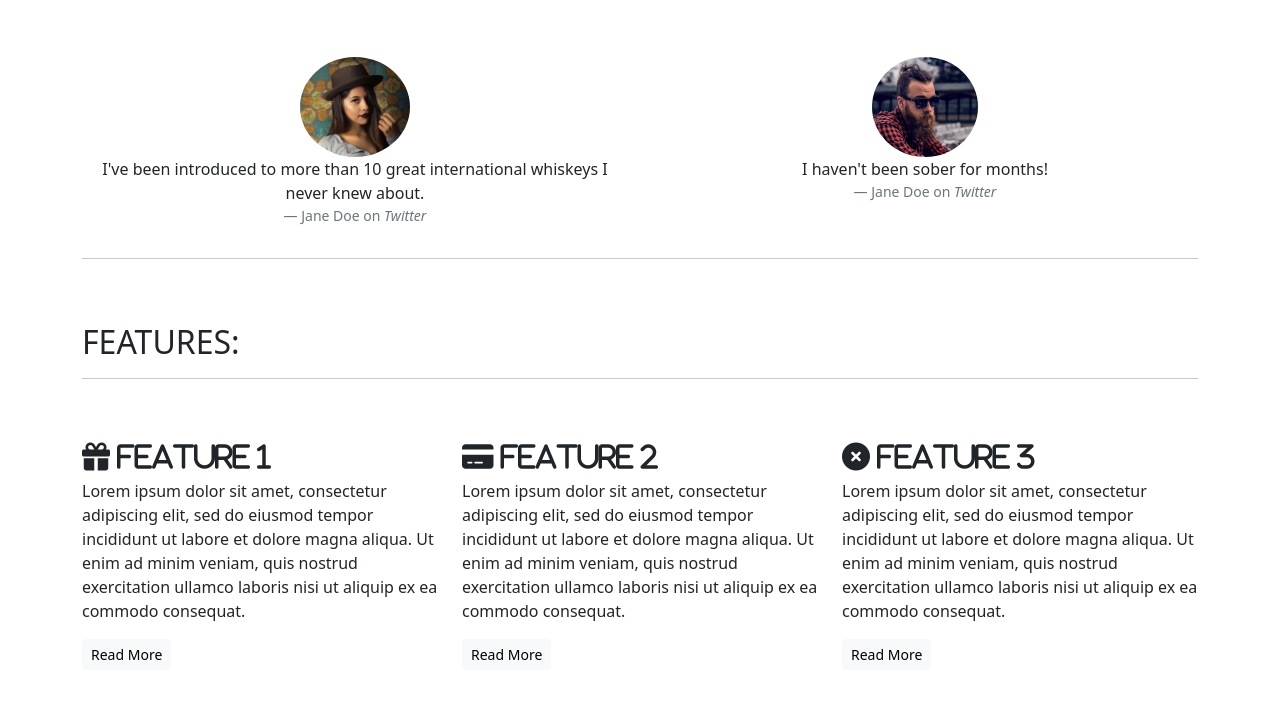
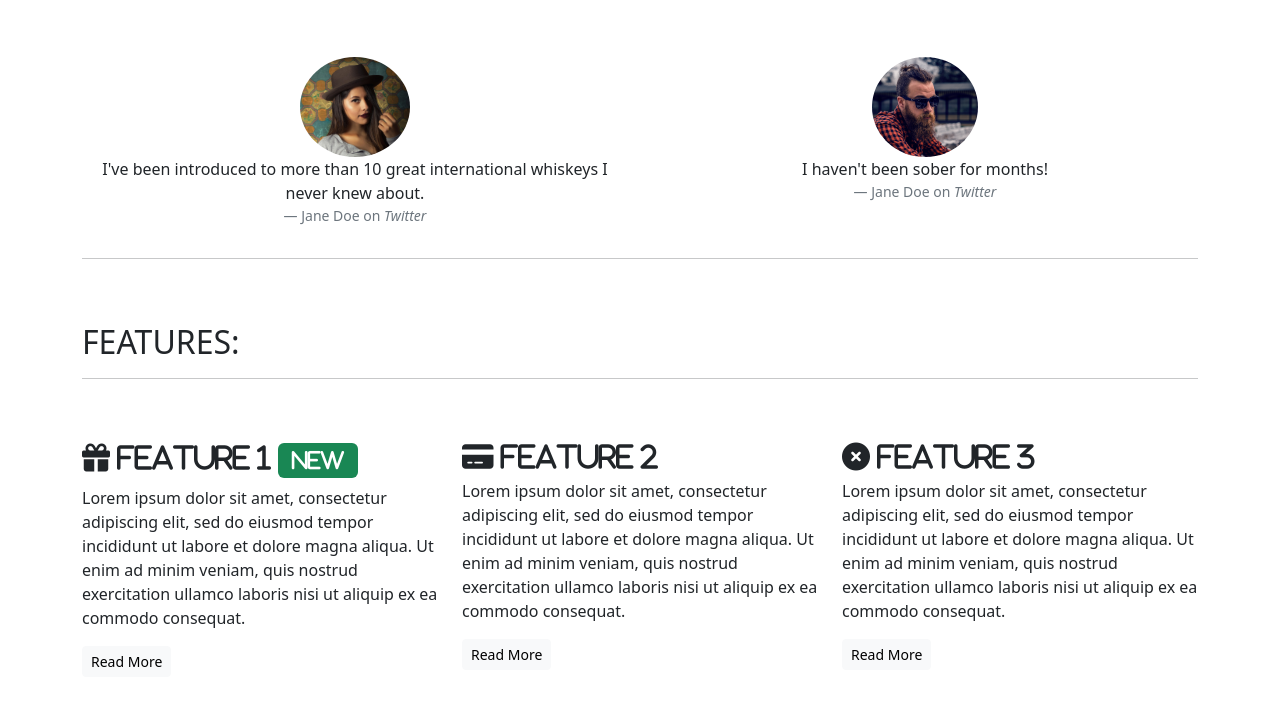
Before and after one commit to MaxBWiseman/My_Playground, a plain HTML site: page index.html in a window 1280 px wide. Shown: the part 623-1328 px from the top of the page. Drawn offline with nearby package versions, Linux system fonts and the light colour scheme.

Commit message:
chore: Update landing page design

```diff
--- a/index.html
+++ b/index.html
@@ -112,7 +112,7 @@
             <div class="row">
                 <div class="col-12 col-md-6 col-lg-4">
                     <div class="feature">
-                        <h3 class="fa-solid fa-gift"> Feature 1</h3>
+                        <h3 class="fa-solid fa-gift"> Feature 1 <span class="badge bg-success">New</span></h3>
                         <p>Lorem ipsum dolor sit amet, consectetur adipiscing elit, sed do eiusmod tempor incididunt ut
                             labore et dolore magna aliqua. Ut enim ad minim veniam, quis nostrud exercitation ullamco
                             laboris nisi ut aliquip ex ea commodo consequat.</p>
```
